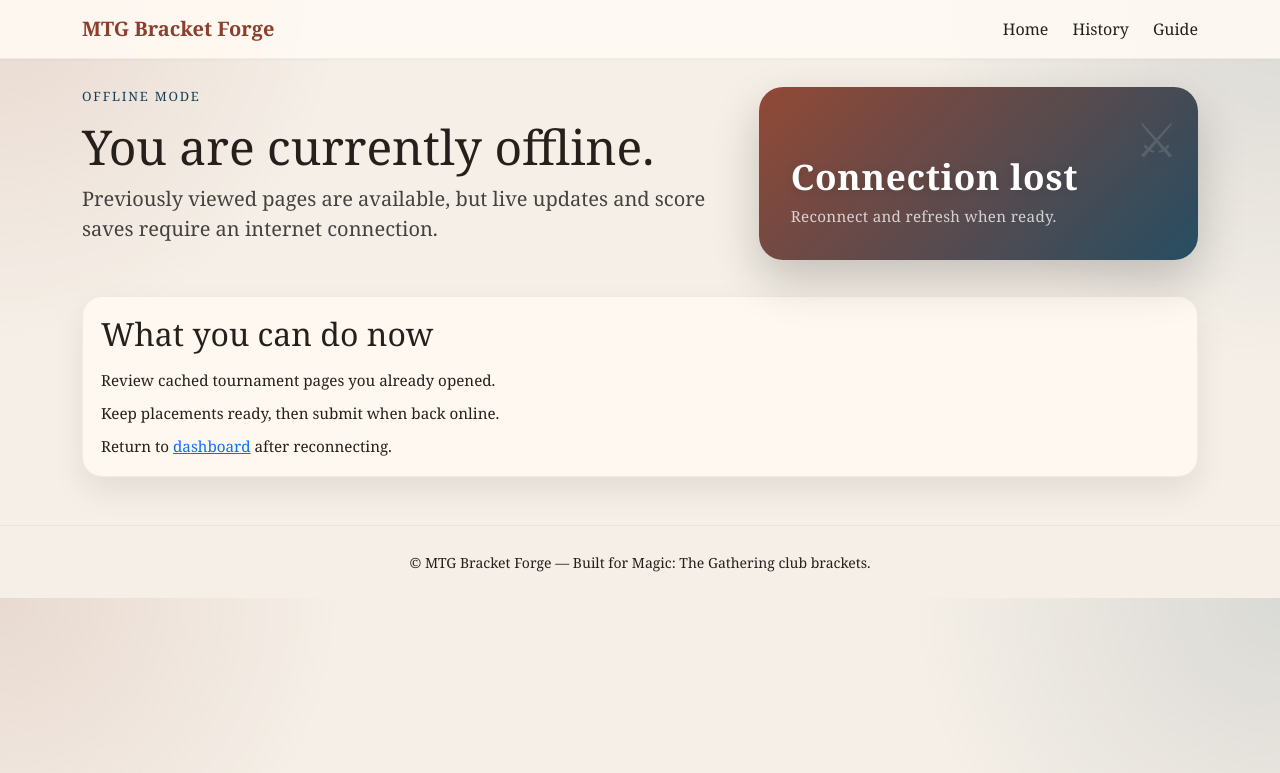
After one commit to Robertson-B/Magic, a Flask app: page /offline in a window 1280 px wide. The commit adds this page. Shown: the top 773 px of the page. Run offline with Flask 3, Linux system fonts and the light colour scheme.

Commit message:
placement validation, tournament export as csv files, new round summary screen all added. imporves pwa offline behaviour.

```diff
--- a/app.py
+++ b/app.py
@@ -1,4 +1,7 @@
+import csv
+from datetime import datetime, timezone
 import json
+import io
 import os
 from random import shuffle
 import sqlite3
@@ -16,37 +19,38 @@ def inject_site_name():
 
 @app.route('/manifest.webmanifest')
 def manifest():
-        manifest_data = {
-                "name": "MTG Bracket Forge",
-                "short_name": "Bracket Forge",
-                "start_url": "/",
-                "scope": "/",
-                "display": "standalone",
-                "background_color": "#f5efe7",
-                "theme_color": "#8c3f2c",
-                "description": "Commander tournament brackets, standings, and finals tracking.",
-                "icons": [
-                        {
-                                "src": "/static/icons/icon.svg",
-                                "sizes": "any",
-                                "type": "image/svg+xml",
-                                "purpose": "any maskable",
-                        }
-                ],
-        }
-        response = make_response(json.dumps(manifest_data))
-        response.headers["Content-Type"] = "application/manifest+json"
-        return response
+    manifest_data = {
+        "name": "MTG Bracket Forge",
+        "short_name": "Bracket Forge",
+        "start_url": "/",
+        "scope": "/",
+        "display": "standalone",
+        "background_color": "#f5efe7",
+        "theme_color": "#8c3f2c",
+        "description": "Commander tournament brackets, standings, and finals tracking.",
+        "icons": [
+            {
+                "src": "/static/icons/icon.svg",
+                "sizes": "any",
+                "type": "image/svg+xml",
+                "purpose": "any maskable",
+            }
+        ],
+    }
+    response = make_response(json.dumps(manifest_data))
+    response.headers["Content-Type"] = "application/manifest+json"
+    return response
 
 
 @app.route('/sw.js')
 def service_worker():
         service_worker_js = """
-const CACHE_NAME = 'mtg-bracket-forge-v1';
+const CACHE_NAME = 'mtg-bracket-forge-v2';
 const CORE_ASSETS = [
     '/',
     '/about',
     '/tournaments/history',
+    '/offline',
     '/manifest.webmanifest',
     '/static/css/silkroad.css',
     '/static/icons/icon.svg'
@@ -73,17 +77,35 @@ self.addEventListener('fetch', event => {
         return;
     }
 
+    const request = event.request;
+    const isPageRequest = request.mode === 'navigate' || request.headers.get('accept')?.includes('text/html');
+
+    if (isPageRequest) {
+        event.respondWith(
+            fetch(request)
+                .then(networkResponse => {
+                    const clone = networkResponse.clone();
+                    caches.open(CACHE_NAME).then(cache => cache.put(request, clone));
+                    return networkResponse;
+                })
+                .catch(() => caches.match(request).then(cached => cached || caches.match('/offline')))
+        );
+        return;
+    }
+
     event.respondWith(
-        caches.match(event.request).then(cachedResponse => {
-            if (cachedResponse) {
-                return cachedResponse;
-            }
+        caches.match(request).then(cachedResponse => {
+            const networkFetch = fetch(request)
+                .then(networkResponse => {
+                    if (networkResponse && networkResponse.status === 200) {
+                        const clone = networkResponse.clone();
+                        caches.open(CACHE_NAME).then(cache => cache.put(request, clone));
+                    }
+                    return networkResponse;
+                })
+                .catch(() => cachedResponse);
 
-            return fetch(event.request).then(networkResponse => {
-                const responseClone = networkResponse.clone();
-                caches.open(CACHE_NAME).then(cache => cache.put(event.request, responseClone));
-                return networkResponse;
-            }).catch(() => caches.match('/'));
+            return cachedResponse || networkFetch;
         })
     );
 });
@@ -94,10 +116,22 @@ self.addEventListener('fetch', event => {
         return response
 
 
+@app.route('/offline')
+def offline_page():
+        return render_template('offline.html')
+
+
 def get_db_connection():
     conn = sqlite3.connect(DB_PATH)
     conn.row_factory = sqlite3.Row
     return conn
+
+
+def ensure_column_exists(table_name, column_name, column_sql):
+    with get_db_connection() as conn:
+        columns = {row["name"] for row in conn.execute(f"PRAGMA table_info({table_name})").fetchall()}
+        if column_name not in columns:
+            conn.execute(f"ALTER TABLE {table_name} ADD COLUMN {column_name} {column_sql}")
 
 
 def initialize_database():
@@ -119,6 +153,8 @@ def initialize_database():
             )
             """
         )
+
+    ensure_column_exists("tournaments", "edit_history_json", "TEXT NOT NULL DEFAULT '[]'")
 
 
 initialize_database()
@@ -144,6 +180,7 @@ def serialize_tournament(tournament):
         "player_names_json": json.dumps(tournament["player_names"]),
         "pairing_order_json": json.dumps(tournament["pairing_order"]),
         "round_scores_json": json.dumps(tournament["round_scores"]),
+        "edit_history_json": json.dumps(tournament.get("edit_history", [])),
         "status": tournament["status"],
         "champion_name": tournament["champion_name"],
     }
@@ -153,6 +190,10 @@ def deserialize_tournament(row):
     if row is None:
         return None
 
+    edit_history = []
+    if "edit_history_json" in row.keys() and row["edit_history_json"]:
+        edit_history = json.loads(row["edit_history_json"])
+
     return {
         "id": row["id"],
         "name": row["name"],
@@ -160,6 +201,7 @@ def deserialize_tournament(row):
         "player_names": json.loads(row["player_names_json"]),
         "pairing_order": json.loads(row["pairing_order_json"]),
         "round_scores": normalize_round_scores(json.loads(row["round_scores_json"])),
+        "edit_history": edit_history,
         "status": row["status"],
         "champion_name": row["champion_name"],
     }
@@ -176,6 +218,7 @@ def save_tournament(tournament):
                 player_names_json = ?,
                 pairing_order_json = ?,
                 round_scores_json = ?,
+                edit_history_json = ?,
                 status = ?,
                 champion_name = ?,
                 updated_at = datetime('now')
@@ -187,6 +230,7 @@ def save_tournament(tournament):
                 payload["player_names_json"],
                 payload["pairing_order_json"],
                 payload["round_scores_json"],
+                payload["edit_history_json"],
                 payload["status"],
                 payload["champion_name"],
                 tournament["id"],
@@ -237,9 +281,10 @@ def create_tournament(name, player_count, player_names):
                 pairing_order_json,
                 round_scores_json,
                 finals_scores_json,
+                edit_history_json,
                 status,
                 champion_name
-            ) VALUES (?, ?, ?, ?, ?, ?, ?, ?)
+            ) VALUES (?, ?, ?, ?, ?, ?, ?, ?, ?)
             """,
             (
                 name or "Untitled Tournament",
@@ -248,6 +293,7 @@ def create_tournament(name, player_count, player_names):
                 json.dumps(pairing_order),
                 json.dumps({}),
                 json.dumps({}),
+                json.dumps([]),
                 "in progress",
                 None,
             ),
@@ -372,6 +418,110 @@ def parse_score(form_data, field_name):
         return raw_score, int(raw_score)
     except ValueError:
         return raw_score, None
+
+
+def validate_round_placements(pods, round_scores):
+    errors = []
+
+    for pod in pods:
+        pod_number = pod["pod_number"]
+        pod_entries = round_scores.get(pod_number, {})
+        entered_places = []
+        participant_count = 0
+
+        for player in pod["players"]:
+            if player["name"] == "BYE":
+                continue
+            participant_count += 1
+            score_entry = pod_entries.get(player["slot_number"], {})
+            place_value = score_entry.get("score")
+            if place_value is None:
+                continue
+            entered_places.append(place_value)
+
+        if len(entered_places) != participant_count:
+            errors.append(f"Pod {pod_number}: enter a placement for every player.")
+            continue
+
+        expected_places = list(range(1, participant_count + 1))
+        if sorted(entered_places) != expected_places:
+            expected_text = ", ".join(str(value) for value in expected_places)
+            errors.append(f"Pod {pod_number}: placements must be unique and exactly {expected_text}.")
+
+    return errors
+
+
+def append_edit_history(tournament, round_number, old_round_scores, new_round_scores):
+    history = tournament.setdefault("edit_history", [])
+    history.append(
+        {
+            "timestamp": datetime.now(timezone.utc).isoformat(),
+            "round_number": round_number,
+            "old_scores": old_round_scores,
+            "new_scores": new_round_scores,
+        }
+    )
+
+    # Keep only the newest 200 edits so payload size stays manageable.
+    if len(history) > 200:
+        tournament["edit_history"] = history[-200:]
+
+
+def build_round_summary(round_data):
+    if not round_data:
+        return []
+
+    summary_rows = []
+    for pod in round_data["pods"]:
+        participants = [player["name"] for player in pod["players"] if player["name"] != "BYE"]
+        summary_rows.append(
+            {
+                "pod_number": pod["pod_number"],
+                "is_finals": pod.get("is_finals", False),
+                "players": participants,
+            }
+        )
+    return summary_rows
+
+
+def export_tournament_csv_data(tournament):
+    output = io.StringIO()
+    writer = csv.writer(output)
+
+    writer.writerow(["Tournament", tournament["name"]])
+    writer.writerow(["Status", tournament["status"]])
+    writer.writerow(["Champion", tournament.get("champion_name") or ""])
+    writer.writerow([])
+
+    writer.writerow(["Final Standings"])
+    writer.writerow(["Rank", "Player", "Wins", "Points", "Opponent MW%", "Finalist"])
+    for row in tournament["standings"]:
+        writer.writerow(
+            [
+                row["rank"],
+                row["name"],
+                row["wins"],
+                row["points"],
+                f"{row['opponent_match_win_pct']:.3f}",
+                "Yes" if row["name"] in tournament.get("finalists", []) else "No",
+            ]
+        )
+
+    writer.writerow([])
+    writer.writerow(["Round Results"])
+    writer.writerow(["Round", "Pod", "Label", "Result"])
+    for round_data in tournament["rounds"]:
+        for pod in round_data["pods"]:
+            writer.writerow(
+                [
+                    round_data["round_number"],
+                    pod["pod_number"],
+                    "FINALS" if pod.get("is_finals") else f"Pod {pod['pod_number']}",
+                    pod.get("result_text", ""),
+                ]
+            )
+
+    return output.getvalue()
 
 
 def evaluate_round(round_number, pods, score_map, stats, apply_results):
@@ -564,6 +714,7 @@ def create_tournament_route():
 def tournament_detail(tournament_id):
     tournament = load_tournament(tournament_id)
     current_view = compute_tournament_view(tournament)
+    validation_errors = []
 
     if request.method == 'POST':
         action = request.form.get('action', 'save_round')
@@ -573,7 +724,25 @@ def tournament_detail(tournament_id):
             target_round = current_view['rounds'][round_number - 1] if round_number <= len(current_view['rounds']) else None
             if target_round:
                 round_scores = build_round_score_map(request.form, round_number, target_round['pods'])
-                tournament['round_scores'][round_number] = round_scores
+                validation_errors = validate_round_placements(target_round['pods'], round_scores)
+                if not validation_errors:
+                    previous_round_scores = tournament['round_scores'].get(round_number, {})
+                    tournament['round_scores'][round_number] = round_scores
+                    append_edit_history(tournament, round_number, previous_round_scores, round_scores)
+
+        if validation_errors:
+            tournament = enrich_tournament(tournament, persist=False)
+            current_round = tournament['current_round']
+            active_round = tournament['rounds'][current_round - 1] if current_round <= len(tournament['rounds']) else None
+            round_summary = build_round_summary(active_round)
+            return render_template(
+                'tournament_detail.html',
+                tournament=tournament,
+                current_round=current_round,
+                active_round=active_round,
+                validation_errors=validation_errors,
+                round_summary=round_summary,
+            )
 
         enrich_tournament(tournament)
         return redirect(url_for('tournament_detail', tournament_id=tournament_id))
@@ -581,13 +750,31 @@ def tournament_detail(tournament_id):
     tournament = enrich_tournament(tournament)
     current_round = tournament['current_round']
     active_round = tournament['rounds'][current_round - 1] if current_round <= len(tournament['rounds']) else None
+    round_summary = build_round_summary(active_round)
 
     return render_template(
         'tournament_detail.html',
         tournament=tournament,
         current_round=current_round,
         active_round=active_round,
+        validation_errors=validation_errors,
+        round_summary=round_summary,
     )
+
+
+@app.route('/tournaments/<int:tournament_id>/export.csv')
+def export_tournament(tournament_id):
+    tournament = enrich_tournament(load_tournament(tournament_id), persist=False)
+    csv_content = export_tournament_csv_data(tournament)
+
+    safe_name = "".join(ch if ch.isalnum() or ch in ("-", "_") else "_" for ch in tournament["name"]).strip("_")
+    if not safe_name:
+        safe_name = f"tournament_{tournament_id}"
+
+    response = make_response(csv_content)
+    response.headers["Content-Type"] = "text/csv; charset=utf-8"
+    response.headers["Content-Disposition"] = f"attachment; filename={safe_name}_results.csv"
+    return response
 
 
 @app.route('/tournaments/history')
@@ -608,5 +795,10 @@ def about():
     return render_template('about.html')
 
 
+@app.errorhandler(404)
+def not_found(error):
+    return render_template('404.html'), 404
+
+
 if __name__ == "__main__":
     app.run(debug=False)
--- a/static/css/silkroad.css
+++ b/static/css/silkroad.css
@@ -14,6 +14,8 @@ body{font-family:Georgia,'Times New Roman',serif;background:
     radial-gradient(circle at top left, rgba(140,63,44,0.12), transparent 24%),
     radial-gradient(circle at top right, rgba(21,63,87,0.12), transparent 26%),
     var(--sr-bg);color:var(--sr-text);}
+
+.offline-banner{position:sticky;top:0;z-index:1080;background:#9a3d18;color:#fff;padding:8px 16px;text-align:center;font-size:.9rem;letter-spacing:.02em;}
 
 .sr-navbar{background:rgba(255,250,243,0.9);backdrop-filter:blur(10px);padding:14px 0;border-bottom:1px solid rgba(0,0,0,0.05);box-shadow:0 1px 3px rgba(0,0,0,0.03)}
 .sr-brand{font-weight:700;color:var(--sr-primary);font-size:1.25rem;text-decoration:none}
@@ -63,11 +65,16 @@ body{font-family:Georgia,'Times New Roman',serif;background:
 
 .round-section{display:grid;gap:10px;}
 .round-section h3{font-size:1.08rem;margin:0;display:flex;gap:8px;align-items:center;flex-wrap:wrap;}
+.round-summary-grid{display:grid;grid-template-columns:repeat(auto-fit,minmax(220px,1fr));gap:12px;}
+.round-summary-card{border:1px solid rgba(0,0,0,0.08);border-radius:14px;padding:12px;background:rgba(255,255,255,.84);}
+.validation-card{border:1px solid rgba(154,61,24,.35);background:rgba(154,61,24,.08);}
+.validation-list{margin:0;padding-left:20px;color:#7a2f12;}
 .status-pill{display:inline-flex;align-items:center;padding:4px 10px;border-radius:999px;background:rgba(21,63,87,0.14);color:var(--sr-secondary);font-size:.75rem;letter-spacing:.08em;text-transform:uppercase;}
 .status-complete{background:rgba(28,123,72,0.16);color:#1b6f43;}
 .pod-line{display:flex;justify-content:space-between;align-items:center;gap:10px;padding:8px 0;border-bottom:1px dashed rgba(0,0,0,0.08);}
 .pod-line:last-child{border-bottom:none;}
 .pod-line input{max-width:110px;}
+.pod-instruction{margin:6px 0 8px 0;font-size:.82rem;color:var(--sr-muted);line-height:1.35;}
 .warning-text{color:#9a3d18;}
 
 .standings-table-wrap{overflow:auto;border:1px solid rgba(0,0,0,0.08);border-radius:14px;}
--- a/templates/base.html
+++ b/templates/base.html
@@ -13,6 +13,10 @@
     <link rel="stylesheet" href="{{ url_for('static', filename='css/silkroad.css') }}">
 </head>
 <body>
+    <div id="offline-banner" class="offline-banner" hidden>
+        You are offline. Changes may not sync until your connection returns.
+    </div>
+
     <nav class="sr-navbar">
         <div class="container d-flex align-items-center justify-content-between">
             <a class="sr-brand" href="/">{{ site_name }}</a>
@@ -38,6 +42,20 @@
 
     <script src="https://cdn.jsdelivr.net/npm/bootstrap@5.1.3/dist/js/bootstrap.bundle.min.js"></script>
     <script>
+        (function() {
+            const banner = document.getElementById('offline-banner');
+            function syncOnlineStatus() {
+                if (!banner) {
+                    return;
+                }
+                banner.hidden = navigator.onLine;
+            }
+
+            window.addEventListener('online', syncOnlineStatus);
+            window.addEventListener('offline', syncOnlineStatus);
+            syncOnlineStatus();
+        })();
+
         if ('serviceWorker' in navigator) {
             window.addEventListener('load', function() {
                 navigator.serviceWorker.register('{{ url_for('service_worker') }}');
--- /dev/null
+++ b/templates/offline.html
@@ -0,0 +1,32 @@
+{% extends 'base.html' %}
+
+{% block title %}Offline - {{ site_name }}{% endblock %}
+
+{% block hero %}
+<section class="sr-hero">
+    <div class="container hero-grid">
+        <div>
+            <p class="sr-kicker">Offline mode</p>
+            <h1 class="display-5">You are currently offline.</h1>
+            <p class="lead">Previously viewed pages are available, but live updates and score saves require an internet connection.</p>
+        </div>
+        <div class="sr-hero-card">
+            <div>
+                <h2>Connection lost</h2>
+                <p>Reconnect and refresh when ready.</p>
+            </div>
+        </div>
+    </div>
+</section>
+{% endblock %}
+
+{% block content %}
+<section class="sr-card">
+    <h2 class="mb-3">What you can do now</h2>
+    <ul class="info-list">
+        <li>Review cached tournament pages you already opened.</li>
+        <li>Keep placements ready, then submit when back online.</li>
+        <li>Return to <a href="{{ url_for('index') }}">dashboard</a> after reconnecting.</li>
+    </ul>
+</section>
+{% endblock %}
```
Also changed, not shown: templates/404.html (added, +29 -0 lines), templates/tournament_detail.html (+71 -1 lines).
